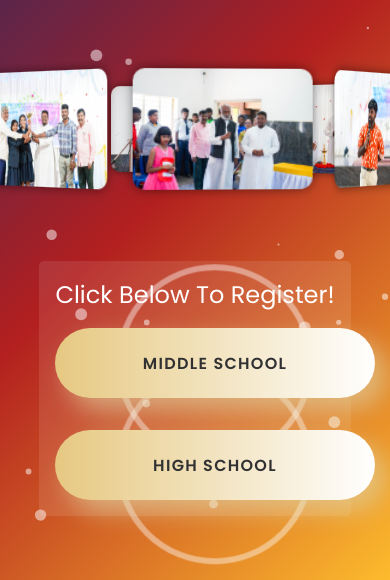
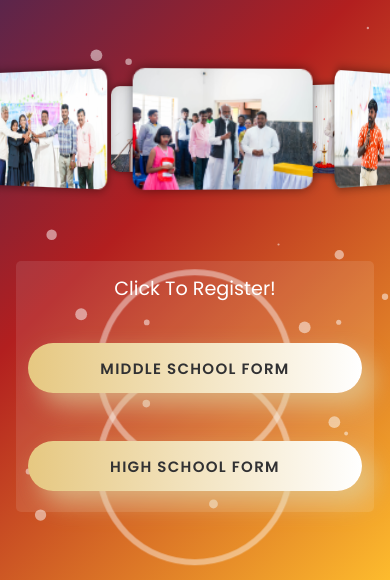
Before and after one commit to Karthikd92/Envision, a plain HTML site: page index.html in a window 390 px wide. Shown: the part 264-844 px from the top of the page. Drawn offline with nearby package versions, Linux system fonts and the light colour scheme.

Commit message:
alignment fix

```diff
--- a/index.html
+++ b/index.html
@@ -95,6 +95,10 @@
             align-items: center;
             justify-content: space-between;
             gap: 2rem;
+            width: 90%;
+            max-width: 800px;
+            margin: 0 auto;
+            box-sizing: border-box;
         }
 
         .competition-title {
@@ -110,7 +114,10 @@
     gap: 2rem;
     align-items: center;
     justify-content: center;
-    flex-wrap: wrap;
+    flex-wrap: nowrap;
+    width: 100%;
+    box-sizing: border-box;
+    flex-direction: row;
 }
 
 .btn {
@@ -118,7 +125,7 @@
     min-height: 50px;
     display: inline-flex;
     font-family: 'Poppins', sans-serif;
-    font-size: 18px;
+    font-size: 15px;
     align-items: center;
     justify-content: center;
     text-transform: uppercase;
@@ -198,9 +205,28 @@
 }
 
 @media (max-width: 768px) {
+    .container {
+        width: 95%;
+        padding: 1rem;
+        margin: 0 auto;
+    }
+
+    .buttons {
+        flex-direction: column;
+        width: 100%;
+        padding: 0;
+    }
+
     .btn {
-        min-width: 100%;
-        font-size: 16px;
+        width: 100%;
+        min-width: unset;
+        margin: 0.5rem 0;
+        box-sizing: border-box;
+    }
+
+    .competition-title {
+        font-size: 1.2rem;
+        margin-bottom: 1rem;
     }
 }
 
@@ -325,7 +351,8 @@
     }
     @media (max-width: 480px) {
         .container{
-            padding: 1rem;
+            width: 92%;
+            padding: 0.8rem;
         }
         .gallery-container {
             height: 200px;
@@ -387,13 +414,13 @@
 </div>
 
     <div class="container">
-    <div class="competition-title">Click Below To Register!</div>
+    <div class="competition-title">Click To Register!</div>
     <div class="buttons">
         <a href="https://docs.google.com/forms/d/e/1FAIpQLScay1WXUJw55fAfx_-Dpl2n8QX503gDCrg3DGahUCctz5YtRg/viewform" class="btn" target="_blank">
-            Middle School
+            Middle School Form
         </a>
         <a href="https://docs.google.com/forms/d/e/1FAIpQLSdR7S0NKfvw5Tk6v-ss591BSt-WAHBiJWXk_HDswDr9gbojJw/viewform" class="btn" target="_blank">
-            High School
+            High School Form
         </a>
     </div>
 </div>
```
